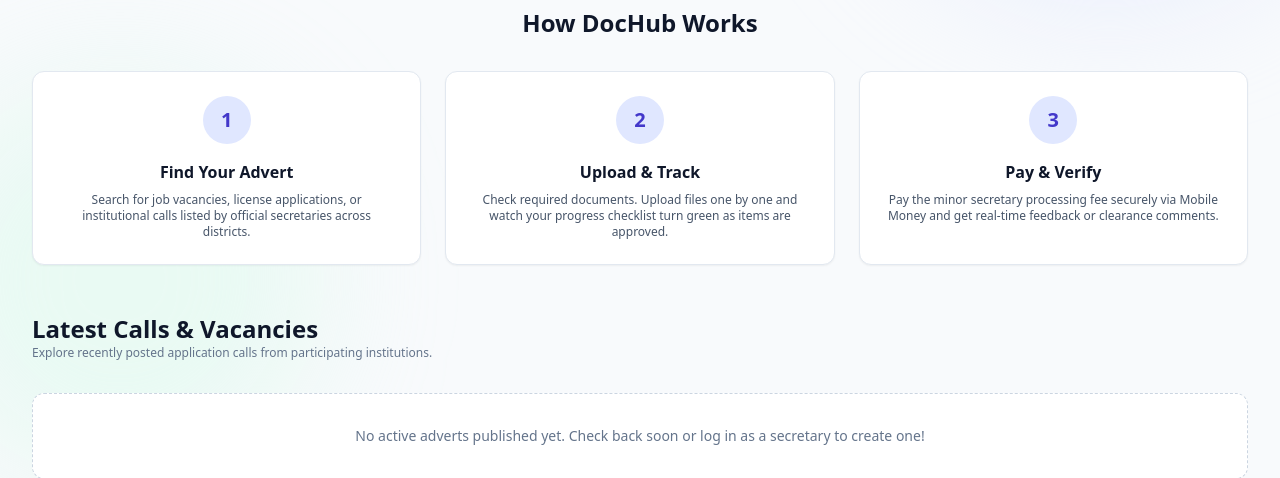
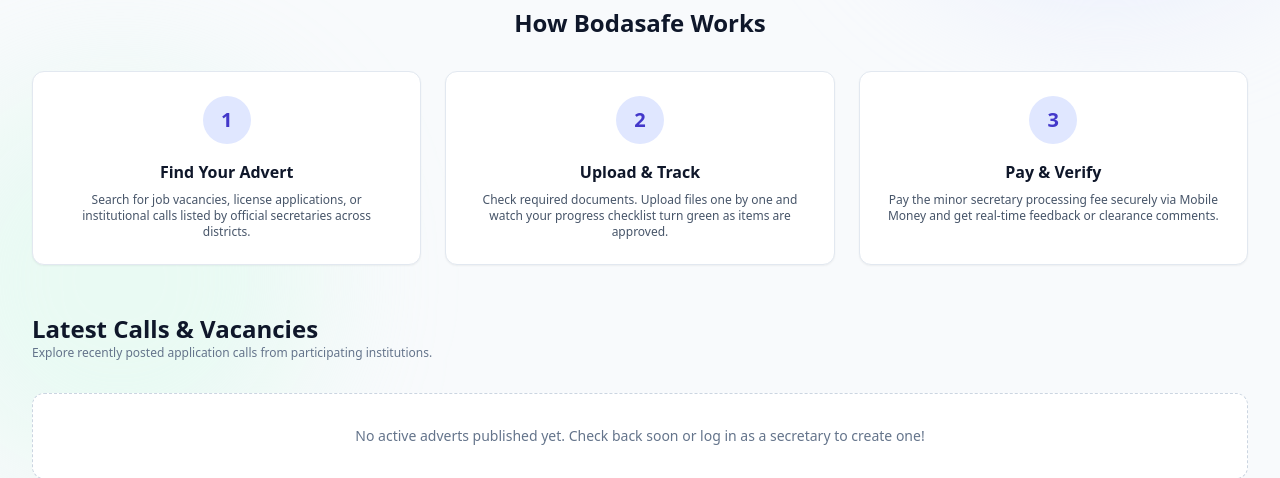
Before and after one commit to DentchaT/BODASAFE-UGANDA, a Django app: page / in a window 1280 px wide. Shown: the part 506-984 px from the top of the page. Run offline with Django 5.2, Linux system fonts and the light colour scheme; data that the repository does not hold is empty; parts of the project's set-up code (start-up, migrations or seed data) failed here and were passed over; some libraries are stand-ins or nearby versions.

Commit message:
review subm

```diff
--- a/templates/core/home.html
+++ b/templates/core/home.html
@@ -36,7 +36,7 @@
 
 <!-- How It Works Section -->
 <div class="mb-12">
-    <h2 class="text-2xl font-bold text-slate-900 text-center mb-8">How DocHub Works</h2>
+    <h2 class="text-2xl font-bold text-slate-900 text-center mb-8">How Bodasafe Works</h2>
 
     <div class="grid grid-cols-1 md:grid-cols-3 gap-6">
         <div class="bg-white p-6 rounded-xl border border-slate-200 shadow-sm text-center">
```
